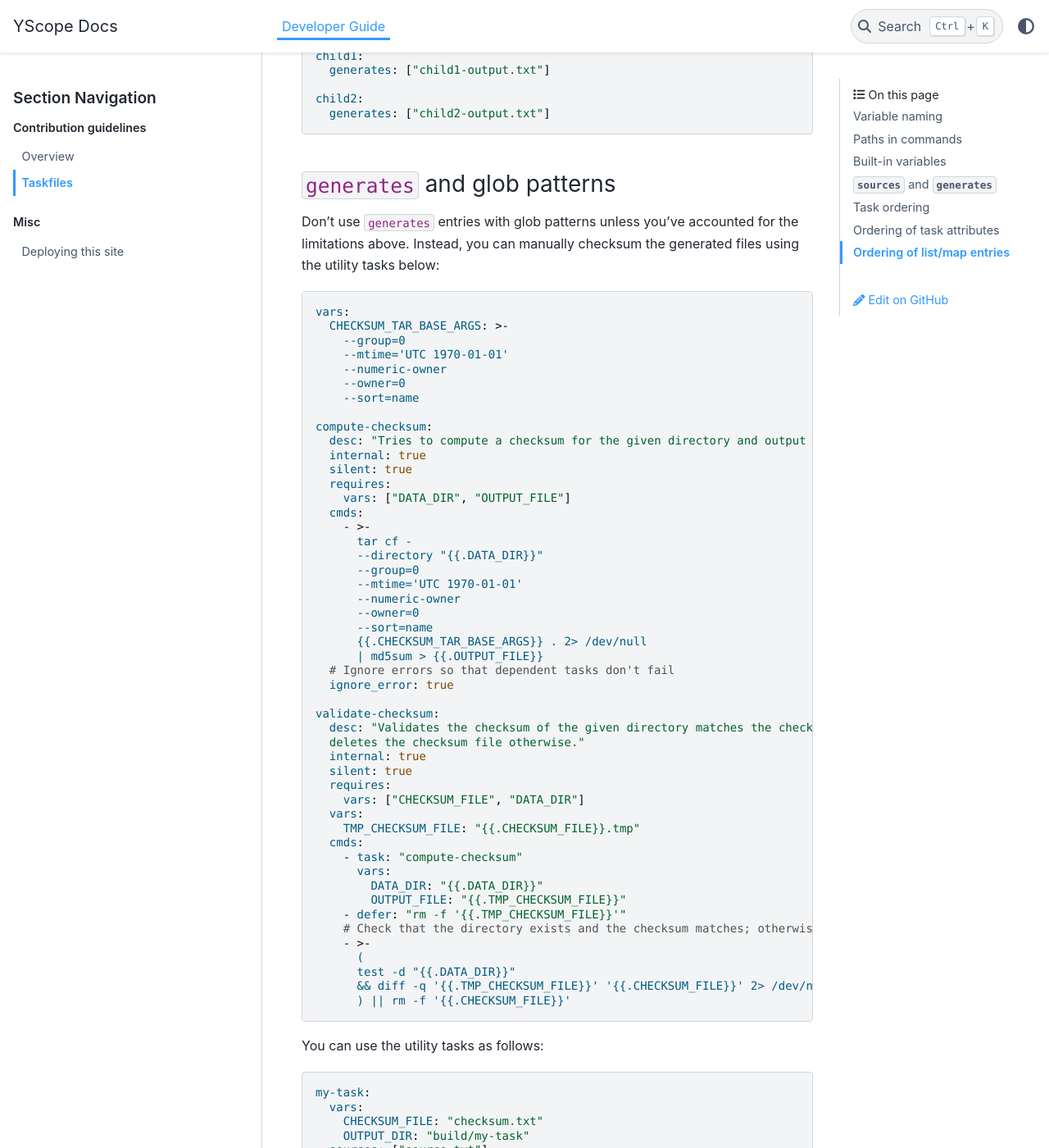
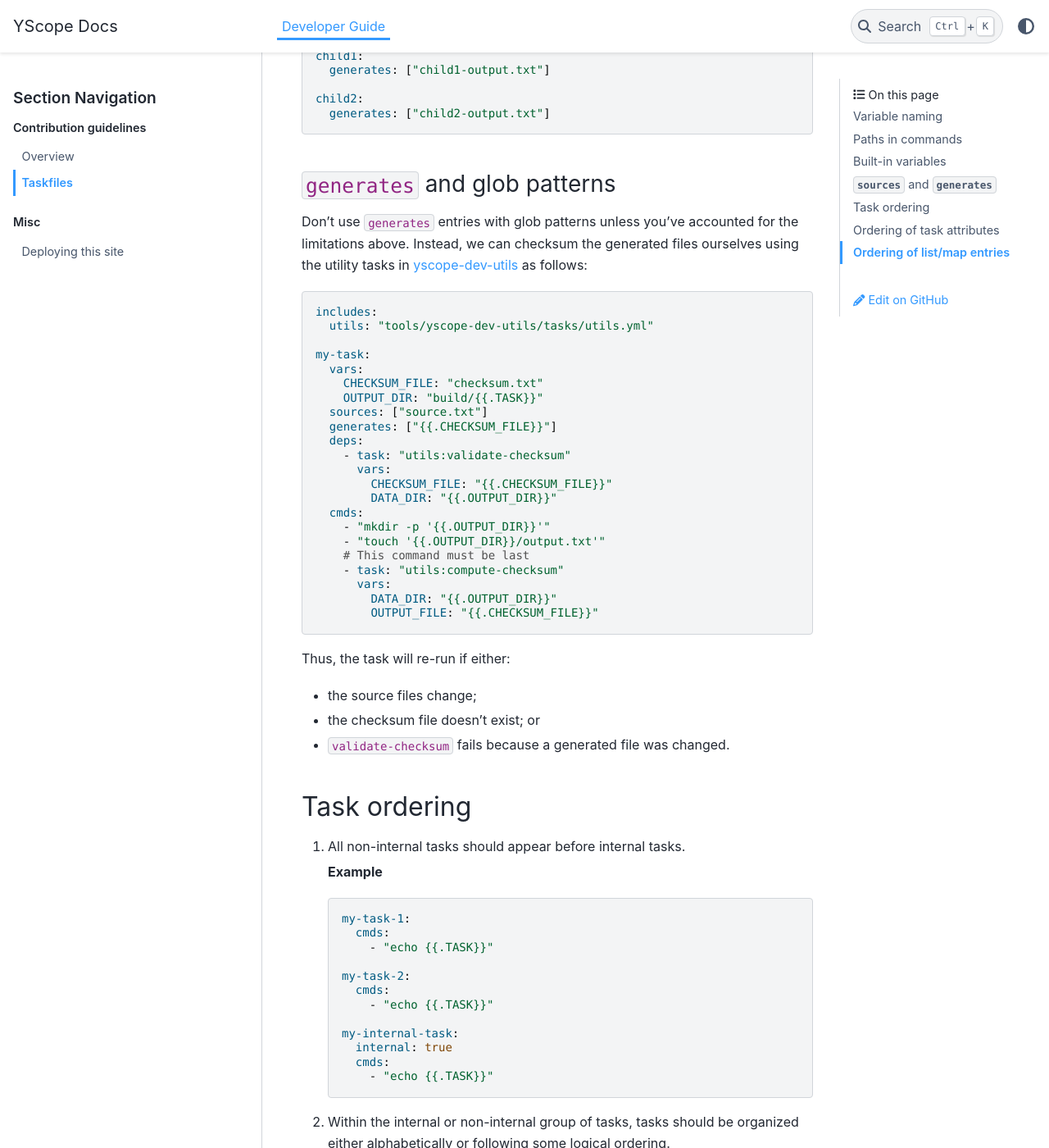
Before and after one commit to y-scope/yscope-docs, a Sphinx documentation site: the page built from docs/dev-guide/contrib-guides-taskfiles.md, in a window 1280 px wide and 1400 px high, scrolled down 2498 px. Shown: the whole window at 82% size. Built offline with Sphinx 7.4.7 and the PyData theme 0.15.4, drawn with Linux system fonts in a browser that asks for light colours; some of the changed text lies outside the part shown.

Commit message:
Update Taskfile contribution guidelines to use utility tasks in yscope-dev-utils.

````diff
--- a/docs/dev-guide/contrib-guides-taskfiles.md
+++ b/docs/dev-guide/contrib-guides-taskfiles.md
@@ -101,71 +101,21 @@ child2:
 ### `generates` and glob patterns
 
 Don't use `generates` entries with glob patterns unless you've accounted for the limitations above.
-Instead, you can manually checksum the generated files using the utility tasks below:
+Instead, we can checksum the generated files ourselves using the utility tasks in [yscope-dev-utils]
+as follows:
 
 ```yaml
-vars:
-  CHECKSUM_TAR_BASE_ARGS: >-
-    --group=0
-    --mtime='UTC 1970-01-01'
-    --numeric-owner
-    --owner=0
-    --sort=name
+includes:
+  utils: "tools/yscope-dev-utils/tasks/utils.yml"
 
-compute-checksum:
-  desc: "Tries to compute a checksum for the given directory and output it to a file."
-  internal: true
-  silent: true
-  requires:
-    vars: ["DATA_DIR", "OUTPUT_FILE"]
-  cmds:
-    - >-
-      tar cf -
-      --directory "{{.DATA_DIR}}"
-      --group=0
-      --mtime='UTC 1970-01-01'
-      --numeric-owner
-      --owner=0
-      --sort=name
-      {{.CHECKSUM_TAR_BASE_ARGS}} . 2> /dev/null
-      | md5sum > {{.OUTPUT_FILE}}
-  # Ignore errors so that dependent tasks don't fail
-  ignore_error: true
-
-validate-checksum:
-  desc: "Validates the checksum of the given directory matches the checksum in the given file, or
-  deletes the checksum file otherwise."
-  internal: true
-  silent: true
-  requires:
-    vars: ["CHECKSUM_FILE", "DATA_DIR"]
-  vars:
-    TMP_CHECKSUM_FILE: "{{.CHECKSUM_FILE}}.tmp"
-  cmds:
-    - task: "compute-checksum"
-      vars:
-        DATA_DIR: "{{.DATA_DIR}}"
-        OUTPUT_FILE: "{{.TMP_CHECKSUM_FILE}}"
-    - defer: "rm -f '{{.TMP_CHECKSUM_FILE}}'"
-    # Check that the directory exists and the checksum matches; otherwise delete the checksum file
-    - >-
-      (
-      test -d "{{.DATA_DIR}}"
-      && diff -q '{{.TMP_CHECKSUM_FILE}}' '{{.CHECKSUM_FILE}}' 2> /dev/null
-      ) || rm -f '{{.CHECKSUM_FILE}}'
-```
-
-You can use the utility tasks as follows:
-
-```yaml
 my-task:
   vars:
     CHECKSUM_FILE: "checksum.txt"
-    OUTPUT_DIR: "build/my-task"
+    OUTPUT_DIR: "build/{{.TASK}}"
   sources: ["source.txt"]
   generates: ["{{.CHECKSUM_FILE}}"]
   deps:
-    - task: "validate-checksum"
+    - task: "utils:validate-checksum"
       vars:
         CHECKSUM_FILE: "{{.CHECKSUM_FILE}}"
         DATA_DIR: "{{.OUTPUT_DIR}}"
@@ -173,7 +123,7 @@ my-task:
     - "mkdir -p '{{.OUTPUT_DIR}}'"
     - "touch '{{.OUTPUT_DIR}}/output.txt'"
     # This command must be last
-    - task: "compute-checksum"
+    - task: "utils:compute-checksum"
       vars:
         DATA_DIR: "{{.OUTPUT_DIR}}"
         OUTPUT_FILE: "{{.CHECKSUM_FILE}}"
@@ -280,3 +230,4 @@ my-task:
 
 [Taskfiles]: https://taskfile.dev/usage/
 [task-attrs]: https://taskfile.dev/api/#task
+[yscope-dev-utils]: https://github.com/y-scope/yscope-dev-utils/blob/main/taskfiles/utils.yml
````
